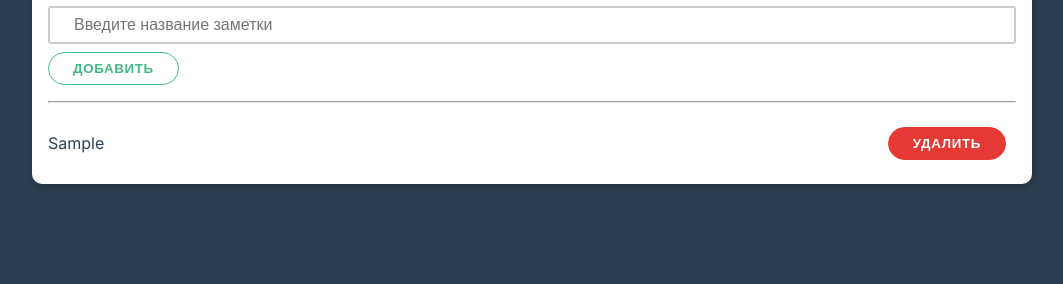
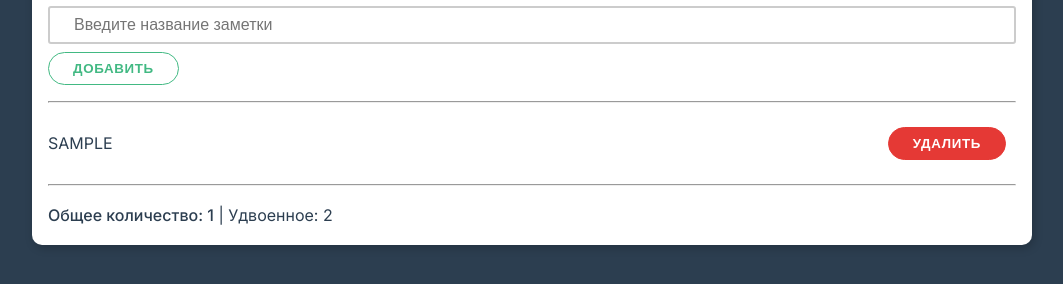
Before and after one commit to petr-rikhter/vueMinin, a website: page index.html in a window 1280 px wide. Both pictures are taken after typing "Sample" into the empty fields and a click on the button "ДОБАВИТЬ". Shown: the part 136-420 px from the top of the page, without its empty margins (108-1171 px from the left). Drawn offline with nearby package versions, Linux system fonts and the light colour scheme.

Commit message:
computed св-во. Используется для оптимизации. Вызывается только если параметры внутри функции меняются

```diff
--- a/app.js
+++ b/app.js
@@ -17,8 +17,16 @@ const App = {
         this.inputValue = null;
       }
     },
+    toUpperCase(string) {
+      return string.toUpperCase();
+    },
     deleteSelectNote(indexOfNote) {
       this.notes.splice(indexOfNote, 1);
+    },
+  },
+  computed: {
+    doubleCountComputed() {
+      return this.notes.length * 2;
     },
   },
 };
--- a/index.html
+++ b/index.html
@@ -25,7 +25,7 @@
         <hr />
         <ul class="list" v-if="notes.length">
           <li class="list-item" v-for="(myNote, i) of notes">
-            {{ myNote }}
+            {{ toUpperCase(myNote) }}
             <button
               class="btn danger"
               v-if="notes.length"
@@ -33,6 +33,11 @@
             >
               Удалить
             </button>
+          </li>
+          <hr />
+          <li>
+            <strong>Общее количество: {{ notes.length }}</strong> | Удвоенное:
+            {{ doubleCountComputed }}
           </li>
         </ul>
         <div v-else>Заметок пока нет...</div>
```
